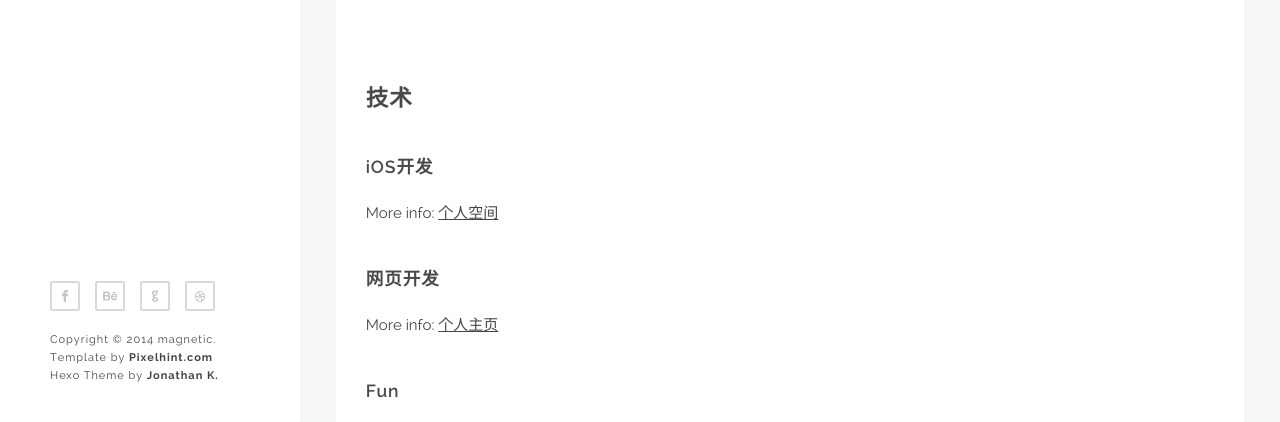
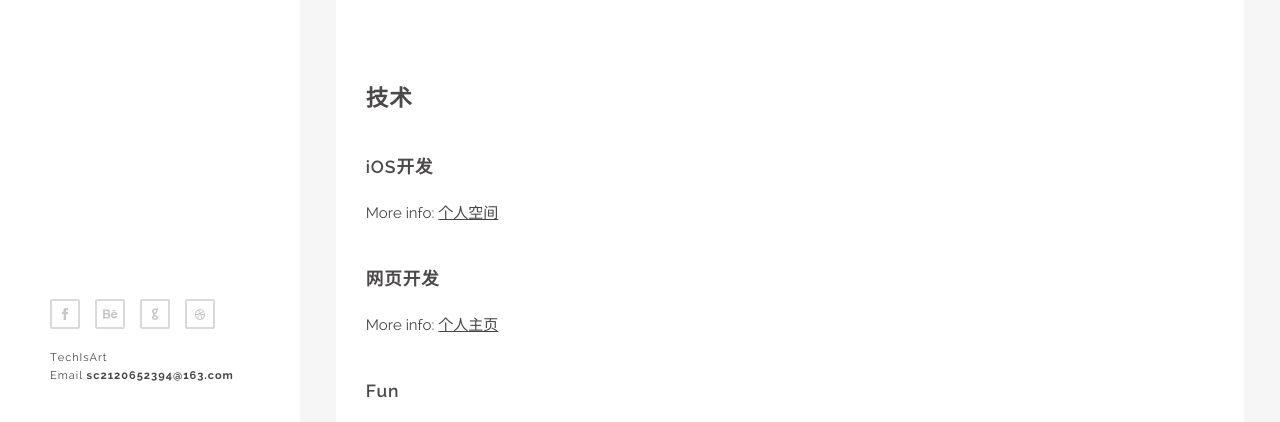
Before and after one commit to Homosum/homosum.github.io, a plain HTML site: page 2016/09/04/saysomething/index.html in a window 1280 px wide. Shown: the part 365-787 px from the top of the page. Drawn offline with Linux system fonts and the light colour scheme.

Commit message:
Site updated: 2016-09-05 16:11:05

```diff
--- a/2016/09/04/saysomething/index.html
+++ b/2016/09/04/saysomething/index.html
@@ -105,9 +105,9 @@ FunMore info: 好玩
         </ul><!-- end social -->
 
         <div class="rights">
-            <p>Copyright © 2014 magnetic.</p>
-            <p>Template by <a href="http://pixelhint.com/magnetic-free-html5-responsive-photography-website-template/">Pixelhint.com</a></p>
-            <p>Hexo Theme by <a href="http://www.codeblocq.com/">Jonathan K.</a></p>
+
+            <p>TechIsArt</p>
+            <p>Email <a href="http://http://mail.163.com/">sc2120652394@163.com</a></p>
         </div><!-- end rights -->
     </div ><!-- end footer -->
 </header><!-- end header -->
```
Also changed, not shown: 2016/09/04/welcome/index.html (+3 -3 lines), archives/2016/09/index.html (+3 -3 lines), archives/2016/index.html (+3 -3 lines), archives/index.html (+3 -3 lines), index.html (+3 -3 lines).
